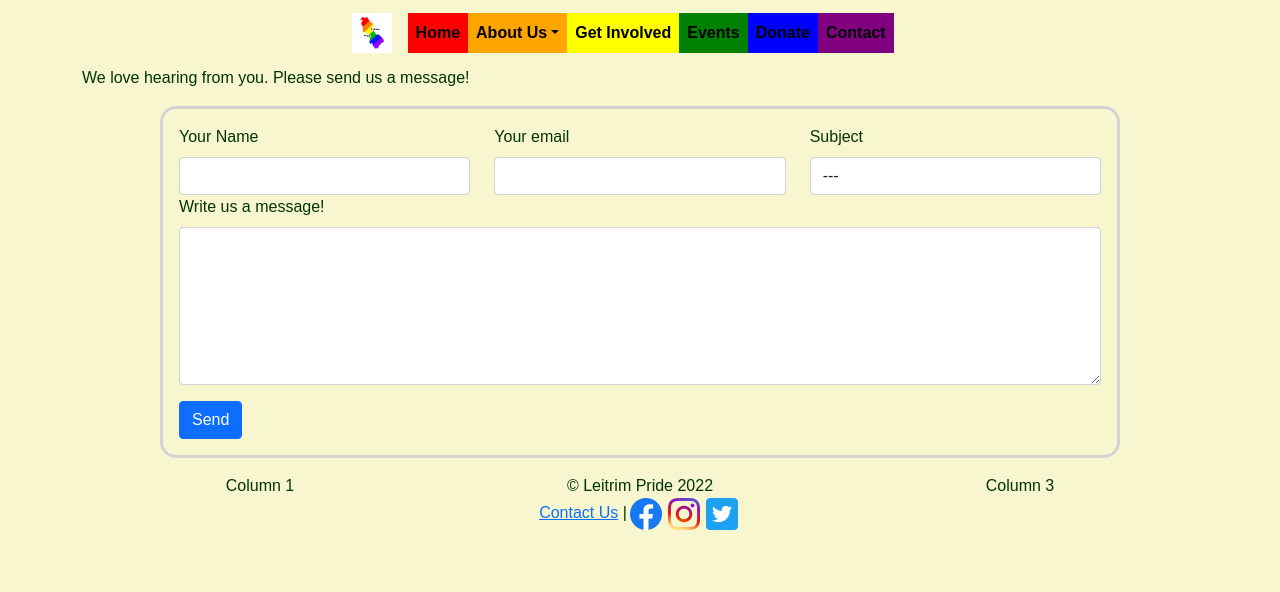
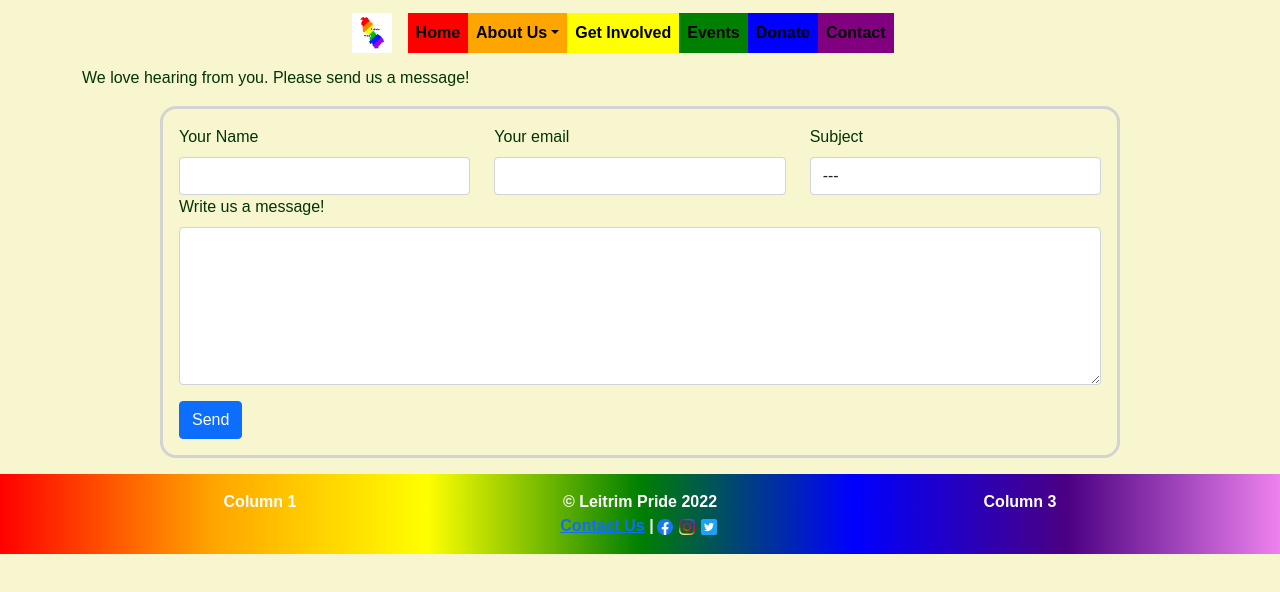
Before and after one commit to Jacobs1986/leitrim-pride, a React (Create React App) app in the folder client/: page /contact in a window 1280 px wide. Shown: the top 592 px of the page. Built offline with nearby package versions, Linux system fonts and the light colour scheme.

Commit message:
Gave the footer a rainbow background gradient; added some padding; gave the font a white color and a bold weight. Also adjusted the size of the icons because they were a little big

```diff
--- a/client/src/components/footer/footer.css
+++ b/client/src/components/footer/footer.css
@@ -1,4 +1,11 @@
+footer {
+    background-image: linear-gradient(to right, red, orange, yellow, green, blue, indigo, violet);
+    padding: 1em;
+    color: white;
+    font-weight: bold;
+}
+
 .footerSocialMediaIcon {
-    width: 2em;
+    width: 1em;
     margin: 0 3px;
 }
```
